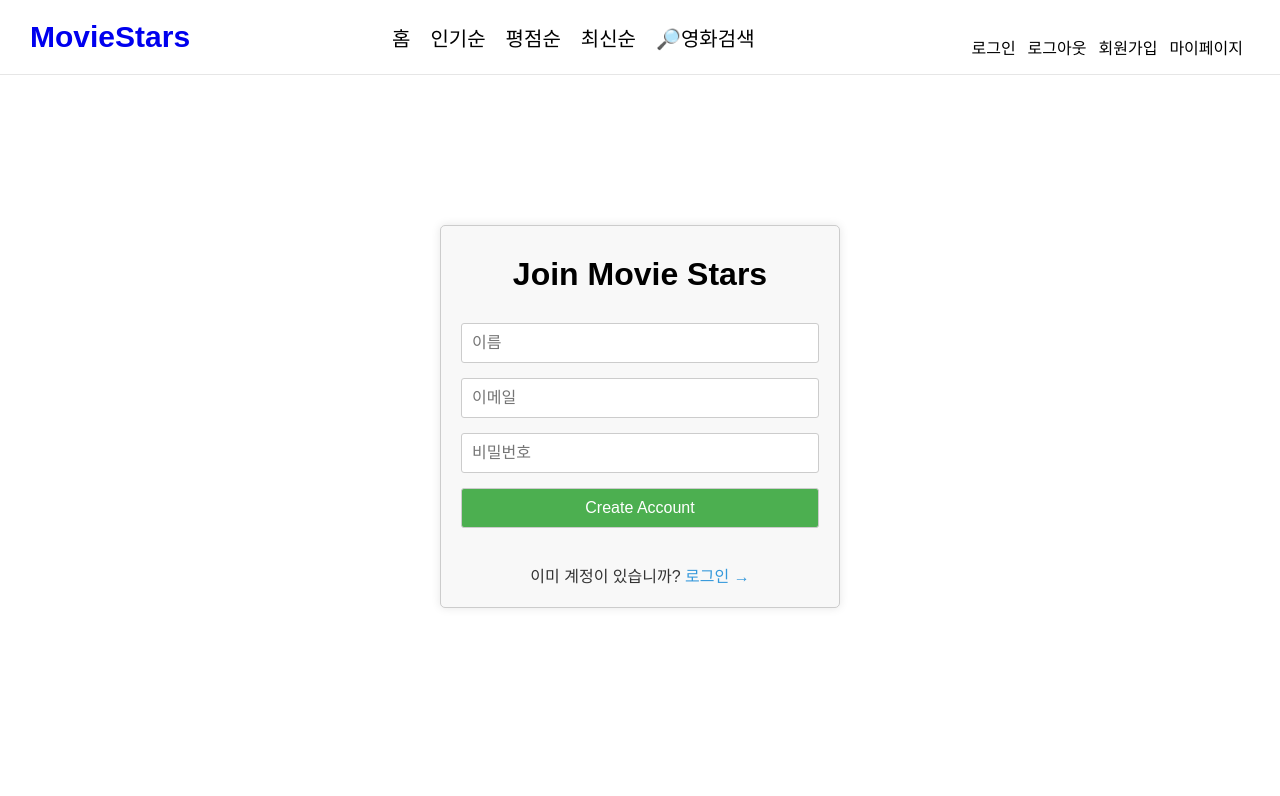
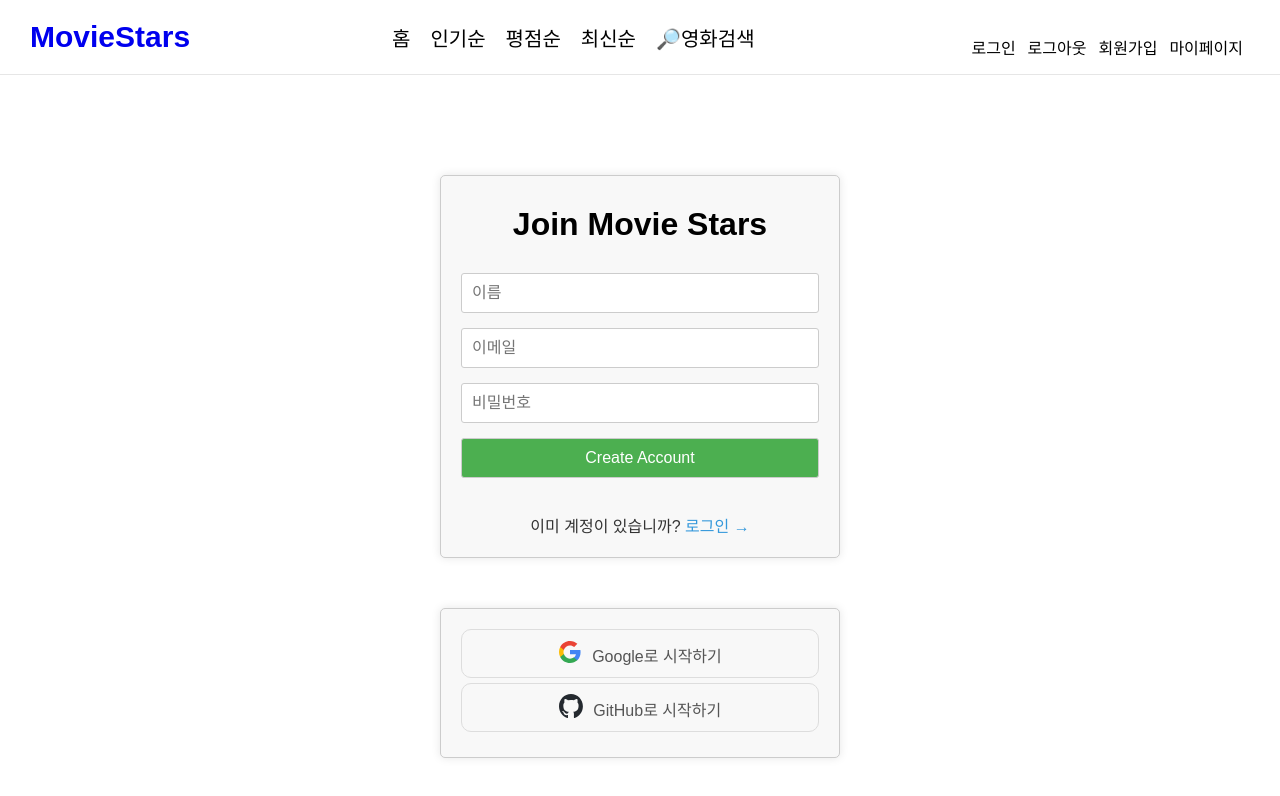
Before and after one commit to KaengEE/Movie-Stars, a React (Vite) app: page /join in a window 1280 px wide. Shown: the top 796 px of the page. Built offline with nearby package versions, Linux system fonts and the light colour scheme; no server answers; a web font is replaced by a local one.

Commit message:
구글/깃허브 회원가입 추가

```diff
--- /dev/null
+++ b/src/components/User/Button.css
@@ -0,0 +1,20 @@
+.login-button {
+  border-radius: 10px;
+  border: 1px solid #ddd;
+  padding: 10px 10px;
+  display: flex;
+  text-align: center;
+  justify-content: center;
+  margin-bottom: 5px;
+  cursor: pointer;
+}
+
+.login-button img {
+  margin-right: 10px;
+  height: 24px;
+}
+
+.login-button span {
+  margin-top: 3px;
+  color: #555;
+}
--- /dev/null
+++ b/src/components/User/GithubButton.jsx
@@ -0,0 +1,26 @@
+import { GithubAuthProvider, signInWithPopup } from "firebase/auth";
+import React from "react";
+import { useNavigate } from "react-router-dom";
+import { auth } from "../../firebase";
+import "./Button.css";
+
+export default function GoogleButton() {
+  const navigate = useNavigate();
+  const onClick = async () => {
+    try {
+      //깃허브인증 제공 객체
+      const provider = new GithubAuthProvider();
+      //팝업으로 깃허브인증받기
+      await signInWithPopup(auth, provider);
+      navigate("/");
+    } catch (error) {
+      console.error(error);
+    }
+  };
+  return (
+    <div onClick={onClick} className="login-button">
+      <img src="/github-logo.svg"></img>
+      <span>GitHub로 시작하기</span>
+    </div>
+  );
+}
--- /dev/null
+++ b/src/components/User/GoogleButton.jsx
@@ -0,0 +1,26 @@
+import { GoogleAuthProvider, signInWithPopup } from "firebase/auth";
+import React from "react";
+import { useNavigate } from "react-router-dom";
+import { auth } from "../../firebase";
+import "./Button.css";
+
+export default function GoogleButton() {
+  const navigate = useNavigate();
+  const onClick = async () => {
+    try {
+      //구글인증 제공 객체
+      const provider = new GoogleAuthProvider();
+      //팝업으로 구글인증받기
+      await signInWithPopup(auth, provider);
+      navigate("/");
+    } catch (error) {
+      console.error(error);
+    }
+  };
+  return (
+    <div onClick={onClick} className="login-button">
+      <img src="/google_logo.svg"></img>
+      <span>Google로 시작하기</span>
+    </div>
+  );
+}
--- a/src/pages/Join.css
+++ b/src/pages/Join.css
@@ -3,7 +3,7 @@
 .join-container {
   max-width: 400px;
   margin: 50px auto;
-  margin-top: 150px;
+  margin-top: 100px;
   text-align: center;
   padding: 20px;
   border: 1px solid #ccc;
@@ -53,3 +53,14 @@ p > a {
 p > a:hover {
   text-decoration: underline;
 }
+
+.button {
+  max-width: 400px;
+  margin: auto;
+  text-align: center;
+  padding: 20px;
+  border: 1px solid #ccc;
+  border-radius: 5px;
+  background-color: #f8f8f8;
+  box-shadow: 0 0 10px rgba(0, 0, 0, 0.1);
+}
--- a/src/pages/Join.jsx
+++ b/src/pages/Join.jsx
@@ -3,6 +3,8 @@ import { Link, useNavigate } from "react-router-dom";
 import "./Join.css";
 import { createUserWithEmailAndPassword, updateProfile } from "firebase/auth";
 import { auth } from "../firebase";
+import GoogleButton from "../components/User/GoogleButton";
+import GithubButton from "../components/User/GithubButton";
 
 export default function Join() {
   const [isLoading, setLoading] = useState(false);
@@ -63,6 +65,7 @@ export default function Join() {
     }
   };
   return (
+    <>
       <div className="join-container">
         <h1>Join Movie Stars</h1>
         <form className="join-form" onSubmit={onSubmit}>
@@ -100,5 +103,10 @@ export default function Join() {
           이미 계정이 있습니까? <Link to="/login">로그인 →</Link>
         </p>
       </div>
+      <div className="button">
+        <GoogleButton />
+        <GithubButton />
+      </div>
+    </>
   );
 }
```
Also changed, not shown: public/github-logo.svg (added), public/google_logo.svg (added). Lines whose indentation alone changed are shown as unchanged.
